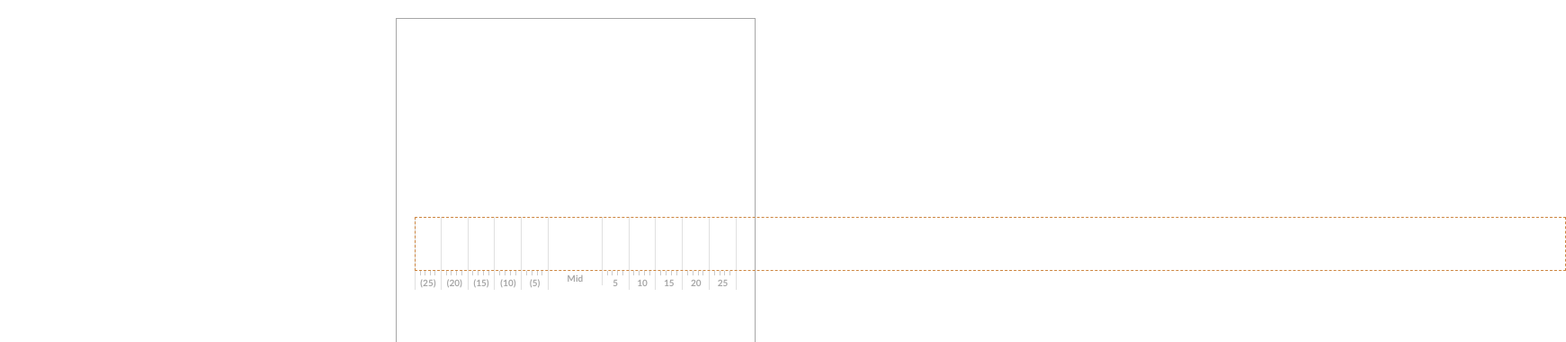
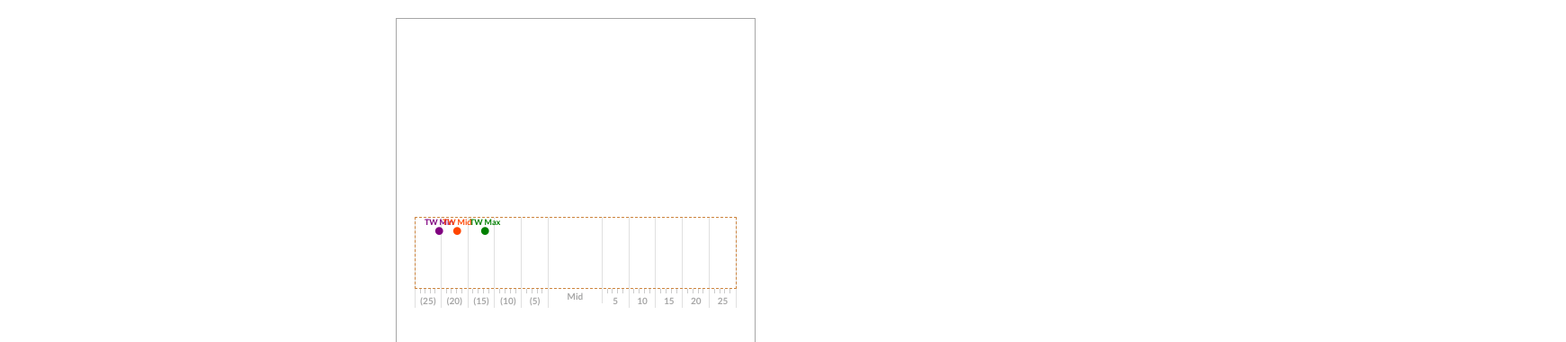
Before and after one commit to ivanpilot/zoom-angular, an Angular app: page / in a window 1280 px wide. Shown: the top 380 px of the page at 90% size, 1741 px wide, since content can reach past the window. Built offline with nearby package versions, Linux system fonts and the light colour scheme.

Commit message:
preliminary chart dynamic

```diff
--- a/src/app/app.component.html
+++ b/src/app/app.component.html
@@ -1 +1,3 @@
+<!-- <fa-icon [icon]="faCoffee"></fa-icon> -->
+
 <div class="wrapper"><spread-zone></spread-zone></div>
--- a/src/app/components/spread-zone/spread-zone.component.html
+++ b/src/app/components/spread-zone/spread-zone.component.html
@@ -39,11 +39,21 @@
     </div>
   </div> -->
 
-  <div class="chart-area">
-    <div class="line"></div>
-    <div class="line"></div>
-    <div class="line"></div>
-    <div class="line"></div>
+  <div class="chart">
+    <div class="chart__datapoints">
+      <div class="chart__datapoints--tw-min">
+        <p>TW Min</p>
+        <i class="fas fa-circle"></i>
+      </div>
+      <div class="chart__datapoints--tw-mid">
+        <p>TW Mid</p>
+        <i class="fas fa-circle"></i>
+      </div>
+      <div class="chart__datapoints--tw-max">
+        <p>TW Max</p>
+        <i class="fas fa-circle"></i>
+      </div>
+    </div>
   </div>
 
   <div class="row">
--- a/src/app/components/spread-zone/spread-zone.component.scss
+++ b/src/app/components/spread-zone/spread-zone.component.scss
@@ -2,6 +2,7 @@
 
 .spread {
   padding: 200px 0px 5px;
+  position: relative;
 
   [class*="lg-inc"]{
     text-align: center;
@@ -10,7 +11,7 @@
   }
 
   &__above-axis {
-    height: 6rem;
+    height: $chart-height;
   }
 
   &__lg-inc--first {
@@ -18,12 +19,62 @@
   }
 }
 
-.chart-area {
+.chart {
+  position: absolute;
+  max-width: 100%;
+  min-width: 100%;
+  height: $chart-height;
   border: 1px dashed peru;
-  height: 6rem;
-  position: absolute;
-  max-width: $chart-max-width;
-  min-width: 100%;
+  font-size: .9rem;
+
+  &__datapoints {
+    position: relative;
+    text-align: center;
+    line-height: 1rem;
+
+    &--tw-min {
+      position: absolute;
+      color: purple;
+      left: 1rem;
+    }
+
+    &--tw-max {
+      position: absolute;
+      color: green;
+      left: 6rem;
+    }
+
+    &--tw-mid {
+      position: absolute;
+      color: orangered;
+      left: 3rem;
+      z-index: 5;
+    }
+
+
+
+  }
+
+
+  .line{
+    // float: left;
+    position: relative;
+
+    &--purple {
+      color: purple;
+      position: absolute;
+      left: 1rem;
+
+    }
+
+    &--green {
+      color: green;
+      position: absolute;
+      z-index: 2;
+      left: 0.5rem;
+    }
+  }
+
 }
 
 
--- a/src/index.html
+++ b/src/index.html
@@ -7,6 +7,7 @@
 
   <meta name="viewport" content="width=device-width, initial-scale=1">
   <link rel="icon" type="image/x-icon" href="favicon.ico">
+  <link rel="stylesheet" href="https://use.fontawesome.com/releases/v5.2.0/css/all.css" integrity="sha384-hWVjflwFxL6sNzntih27bfxkr27PmbbK/iSvJ+a4+0owXq79v+lsFkW54bOGbiDQ" crossorigin="anonymous">
 </head>
 <body>
   <app-root></app-root>
--- a/src/sass/abstracts/_variables.scss
+++ b/src/sass/abstracts/_variables.scss
@@ -33,6 +33,7 @@ $gutter-hor-xxs: 1rem;
 $gutter-hor-none: 0rem;
 
 /* CHART AREA */
+$chart-height: 8rem;
 $chart-max-width: calc(#{$max-grid-width} - 2 * #{$wrapper-padding});
 $num-primary-col: 12;
 $num-mid-col: 2;
```
